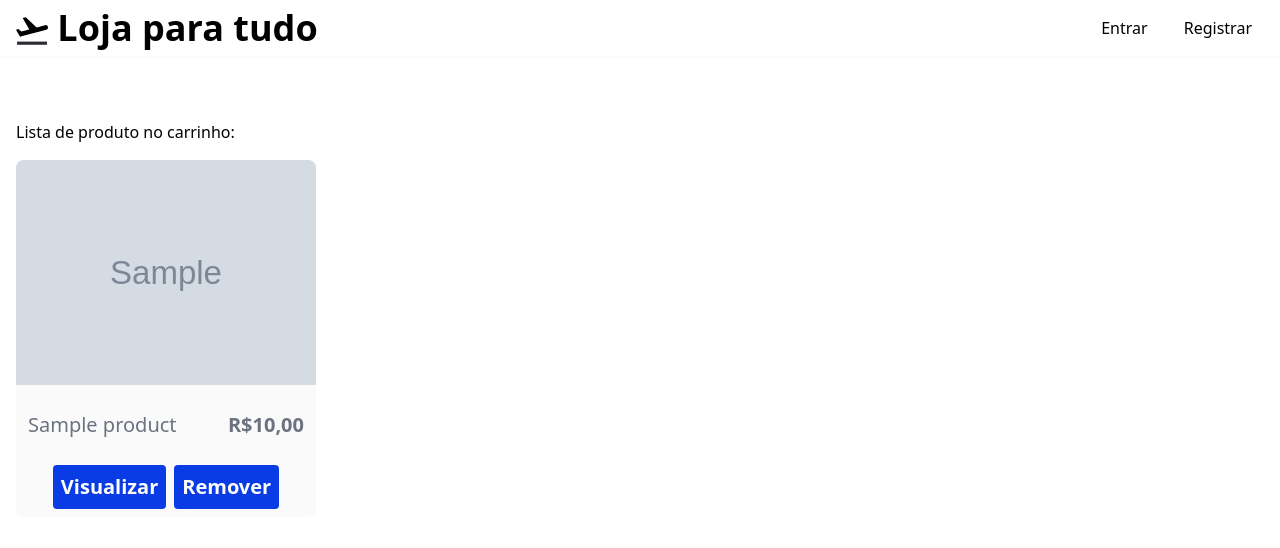
After one commit to vicvictor86/web-loja, a Django app: page /cart-view/1 in a window 1280 px wide. The commit adds this page. Shown: the top 548 px of the page. Run offline with Django 3.2, Linux system fonts and the light colour scheme; tables that the repository leaves empty hold one stand-in row (values such as "Sample post"); grey boxes marked "Sample" are stand-in pictures.

Commit message:
Carrinho de compras finalizado, adição de top bar em alguma telas e correção de ver produto sem está logad

```diff
--- a/productowner/urls.py
+++ b/productowner/urls.py
@@ -6,4 +6,5 @@ urlpatterns = [
     path('create-user', views.create_user , name = 'create_user'),
     path('login', views.login, name='login'),
     path('logout', views.logout, name='logout'),
+    path('perfil/<int:user_id>', views.perfil, name='perfil'),
 ]
--- a/products/admin.py
+++ b/products/admin.py
@@ -1,6 +1,7 @@
 from django.contrib import admin
 
-from products.models import Products
+from products.models import Products, Cart_Products
 
 # Register your models here.
 admin.site.register(Products)
+admin.site.register(Cart_Products)
--- a/products/models.py
+++ b/products/models.py
@@ -18,3 +18,7 @@ class Products(models.Model):
     sold = models.BooleanField(default=False)
     def __str__(self):
         return self.name
+
+class Cart_Products(models.Model):
+    buyer = models.ForeignKey(User, on_delete=models.CASCADE)
+    product = models.ForeignKey(Products, on_delete=models.CASCADE)
--- a/products/urls.py
+++ b/products/urls.py
@@ -10,4 +10,8 @@ urlpatterns = [
     path('product-page/<int:product_id>', views.product_page, name = 'product_page'),
     path('product-page/buy-product/<int:product_id>', views.buy_product, name = 'buy_product'),
     path('confirmed_purchase/<int:product_id>&<int:user_id>', views.confirmed_purchase, name = 'confirmed_purchase'),
+    path('cancel_purchase/<int:product_id>', views.cancel_purchase, name='cancel_purchase'),
+    path('cart/<int:product_id>&<int:user_id>', views.add_cart, name = 'add_cart'),
+    path('cart-view/<int:user_id>', views.products_in_cart, name='products_in_cart'),
+    path('delete-cart/<int:product_id>&<int:user_id>', views.delete_cart_product, name='delete_cart_product'),
 ]
--- a/products/views.py
+++ b/products/views.py
@@ -1,7 +1,7 @@
 from django.http.response import HttpResponse
 from django.shortcuts import get_object_or_404, redirect, render
 from django.contrib.auth.models import User
-from products.models import Products
+from products.models import Cart_Products, Products
 
 def index(request):
     """Leva para a landing-page do site"""
@@ -115,15 +115,15 @@ def confirmed_purchase(request, product_id, user_id):
     if product.product_owner_id == user_id:
         #mensagem de erro dizendo que a pessoa já é dona do produto
         print("erro dono")
-        return redirect('index')
+        return redirect('buy_product', product_id)
     if buyer.client.fund < product.price:
         print("Erro preço")
         #messagem de erro dizendo que a pessoa n tem dinheiro suficiente para compra
-        return redirect('index')
+        return redirect('buy_product', product_id)
     if product.sold:
         print("erro vendido")
         #messagem de erro dizendo que o produto já está vendido
-        return redirect('index')
+        return redirect('buy_product', product_id)
 
     #transferência
     buyer.client.fund -= product.price
@@ -140,6 +140,40 @@ def confirmed_purchase(request, product_id, user_id):
 
     #menssagem de sucesso de compra
     return redirect('index')
+
+def cancel_purchase(request, product_id):
+    return redirect('product_page', product_id)
+
+def add_cart(request, product_id, user_id):
+    """Adiciona um produto no carrinho do usuário, caso exista"""
+    if user_id == Products.objects.get(id=product_id).product_owner_id:
+        #Erro de dono querendo botar seu próprio produto no carrinho
+       return redirect('index')
+    Cart_Products.objects.create(buyer_id=user_id, product_id=product_id)
+    return redirect('products_in_cart', user_id)
+
+def products_in_cart(request, user_id):
+    """Pega os produtos salvos na lista de carrinhos e busca na tabela de produtos as informações daqueles produtos"""
+    products_cart = Cart_Products.objects.filter(buyer_id=user_id)
+
+    products = []
+    for product in products_cart:
+        actual_product = Products.objects.get(id=product.product_id)
+        format_product_name(actual_product)
+        format_price(actual_product)
+        products.append(actual_product)
+
+    data = {
+        'products':products
+    }
+
+    return render(request, 'products/cart-list.html', data)
+
+def delete_cart_product(request, user_id, product_id):
+    """Deleta um produto do carrinho do usuário"""
+    product = Cart_Products.objects.filter(buyer_id=user_id, product_id=product_id)
+    product.delete()
+    return redirect('products_in_cart', user_id)
 
 def format_price(products):
     """Muda o ponto do número decimal para vírgula para ficar nos padrões brasileiros"""
--- a/templates/index.html
+++ b/templates/index.html
@@ -38,7 +38,7 @@
           <p class="leading-normal text-2xl mb-8">
             MarketPlace, tipo a amazon, só que menor.
           </p>
-          <button style = "z-index: 99;"class="mx-auto lg:mx-0 hover:underline bg-white text-gray-800 font-bold rounded-full my-6 py-4 px-8 shadow-lg focus:outline-none focus:shadow-outline transform transition hover:scale-105 duration-300 ease-in-out" onClick="document.getElementById('up_products_list').scrollIntoView()">
+          <button style = "z-index: 5;"class="mx-auto lg:mx-0 hover:underline bg-white text-gray-800 font-bold rounded-full my-6 py-4 px-8 shadow-lg focus:outline-none focus:shadow-outline transform transition hover:scale-105 duration-300 ease-in-out" onClick="document.getElementById('up_products_list').scrollIntoView()">
             Lista de produto
           </button>
           <!-- <div style="position: relative;" class="w-full md:w-3/5 py-6 text-center">
--- a/templates/partials/_header.html
+++ b/templates/partials/_header.html
@@ -34,15 +34,13 @@
           {% endif %}
             <li class="mr-3">
               <a class="inline-block text-black no-underline hover:text-gray-800 hover:text-underline py-2 px-4" href="/create-product">Anunciar produto</a>
-            </li>
-            <li class="mr-3">
+              <a class="inline-block text-black no-underline hover:text-gray-800 hover:text-underline py-2 px-4" href="{% url 'perfil' user.id %}">{{ user.username }}</a>
+              <a class="inline-block text-black no-underline hover:text-gray-800 hover:text-underline py-2 px-4" href="{% url 'products_in_cart' user.id %}">Carrinho</a>
               <a class="inline-block text-black no-underline hover:text-gray-800 hover:text-underline py-2 px-4" href="{% url 'logout' %}">Sair</a>
             </li>
           {% else %}
             <li class="mr-3">
               <a class="inline-block text-black no-underline hover:text-gray-800 hover:text-underline py-2 px-4" href="/user/login">Entrar</a>
-            </li>
-            <li class="mr-3">
               <a class="inline-block text-black no-underline hover:text-gray-800 hover:text-underline py-2 px-4" href="/user/create-user">Registrar</a>
             </li>
           {% endif %}
--- a/templates/products/buy-product.html
+++ b/templates/products/buy-product.html
@@ -33,7 +33,8 @@
         </div>
 
         <div class="flex justify-center align-items">
-            <a style="background: #006eb5; appearance: button;" class="flex justify-center align-items text-white rounded-md p-4" href="{% url 'confirmed_purchase' product.id user.id %}">Finalizar compra</a>
+            <a style="background: #006eb5;" class="flex justify-center align-items text-white rounded-md p-4" href="{% url 'confirmed_purchase' product.id user.id %}">Finalizar compra</a>
+            <a style="background: #006eb5;" class="flex justify-center align-items text-white rounded-md p-4 ml-2" href="{% url 'cancel_purchase' product.id %}">Cancelar Compra</a>
         </div>
     </div>
 </body>
--- /dev/null
+++ b/templates/products/cart-list.html
@@ -0,0 +1,37 @@
+{% load static %}
+{% include 'partials/_header.html' %}
+
+
+
+<section class="mt-8">
+
+    <div class="w-full container mx-auto flex flex-wrap items-center justify-center mt-0 py-2">
+        {% if not products %}
+            <h1 class="flex justify-center items-center m-64">O seu carrinho está vazio. Busque algum produto em nosso site.</h1>
+        {% endif %}
+    </div>
+
+      <div class="w-full container mx-auto flex flex-wrap items-center justify-between mt-0 py-2">
+        {% if products %}
+        <div class="ml-4 mt-16">
+            <h1>Lista de produto no carrinho:</h1>
+        </div>
+        <div class="grid grid-cols-2 gap-4 xl:grid-cols-4 p-4">
+            {% for product in products %}
+            <div style="background:#fafafa; border-radius: 8px; padding-bottom: 8px;">
+              <img style="border-radius: 8px 8px 0 0;" class="w-full max-h-60" src="{{ product.photo.url }}" alt="" />
+              <div style="min-height: 80px;" class="flex justify-between items-center p-3">
+                <a class="text-xl text-gray-500" href="product-page/{{ product.id }}">{{ product.name }}</a>
+                <span class="text-xl text-gray-500 font-semibold">R${{ product.price }}</span>
+              </div>
+              <div class="w-full flex justify-center items-center px-3">
+                <a class="flex text-xl p-2 font-semibold justify-center items-center" style="color: white; background: #093ce4; border-radius: 4px;" href="{% url 'product_page' product.id %}" >Visualizar</a>
+                <a class="flex text-xl p-2 font-semibold justify-center items-center ml-2" style="color: white; background: #093ce4; border-radius: 4px;"href="{% url 'delete_cart_product' product.id user.id %}">Remover</a>
+              </div>
+            </div>
+            {% endfor %}
+            {% endif %}
+          </div>
+        </div>
+      </div>
+    </section>
--- a/templates/products/create-product.html
+++ b/templates/products/create-product.html
@@ -15,7 +15,7 @@
                     </div>
                     <div class="col-12">
                         <label for="file"><b>Preço</b></label>
-                        <input type="number" class="form-control" name="price" placeholder="Ex. 1000" required>
+                        <input type="number" min="0" step=".01" class="form-control" name="price" placeholder="Ex. 1000" required>
                     </div>
                     <div class="col-12 col-lg-3">
                         <label for="file"><b>Resumo do produto</b></label>
--- /dev/null
+++ b/templates/users/perfil.html
@@ -0,0 +1,3 @@
+{{user.id}}
+{{user.username}}
+{{user.client.fund}}
```
Also changed, not shown: productowner/views.py (+10 -1 lines), templates/products/product-page.html (+15 -4 lines), media/fotos/03/122021/juli.png (added), products/migrations/0007_cart_products.py (added).
